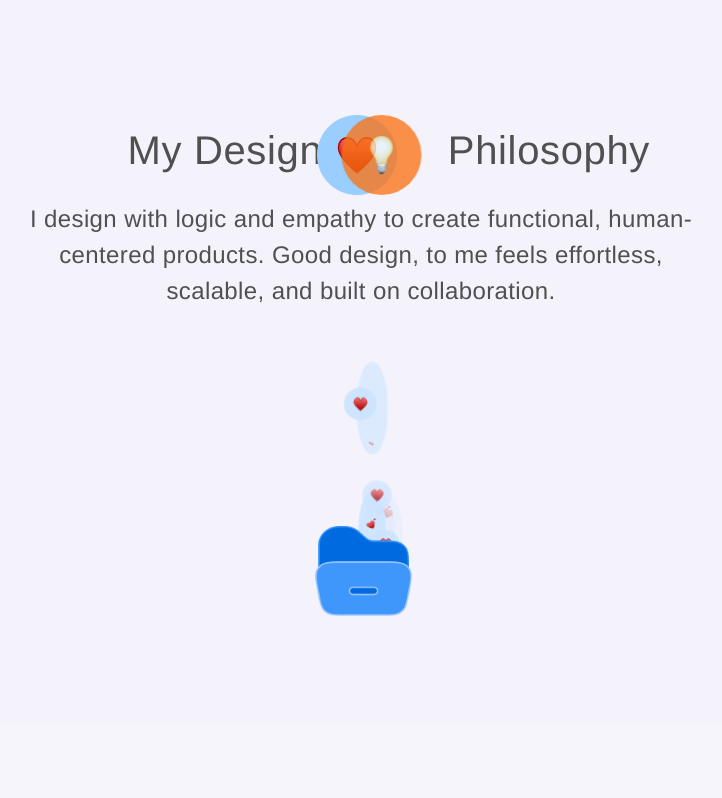
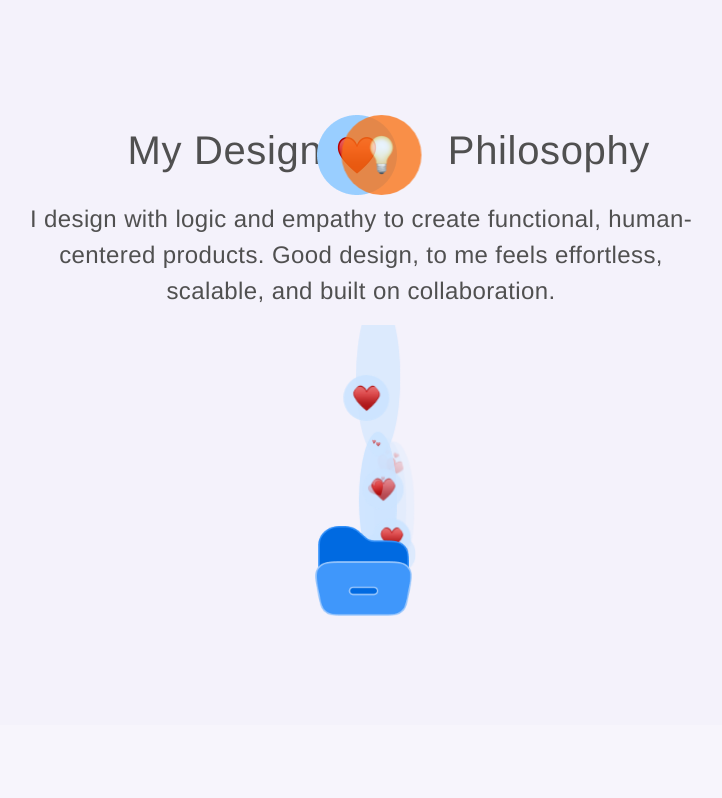
Before and after one commit to neducod/landing-page, a React (Vite) app: page / in a window 1280 px wide. Shown: the part 764-1562 px from the top of the page, without its empty margins (279-1001 px from the left). Built offline with nearby package versions, Linux system fonts and the light colour scheme.

Commit message:
hearts animation

```diff
--- a/src/styles/empathy.css
+++ b/src/styles/empathy.css
@@ -19,7 +19,7 @@
   .heart {
     position: absolute;
     bottom: 50px;
-    width: 30px;
+    width: 42px;
     opacity: 0;
     animation: floatUpDown 6s ease-in-out infinite;
     background: transparent;
```
